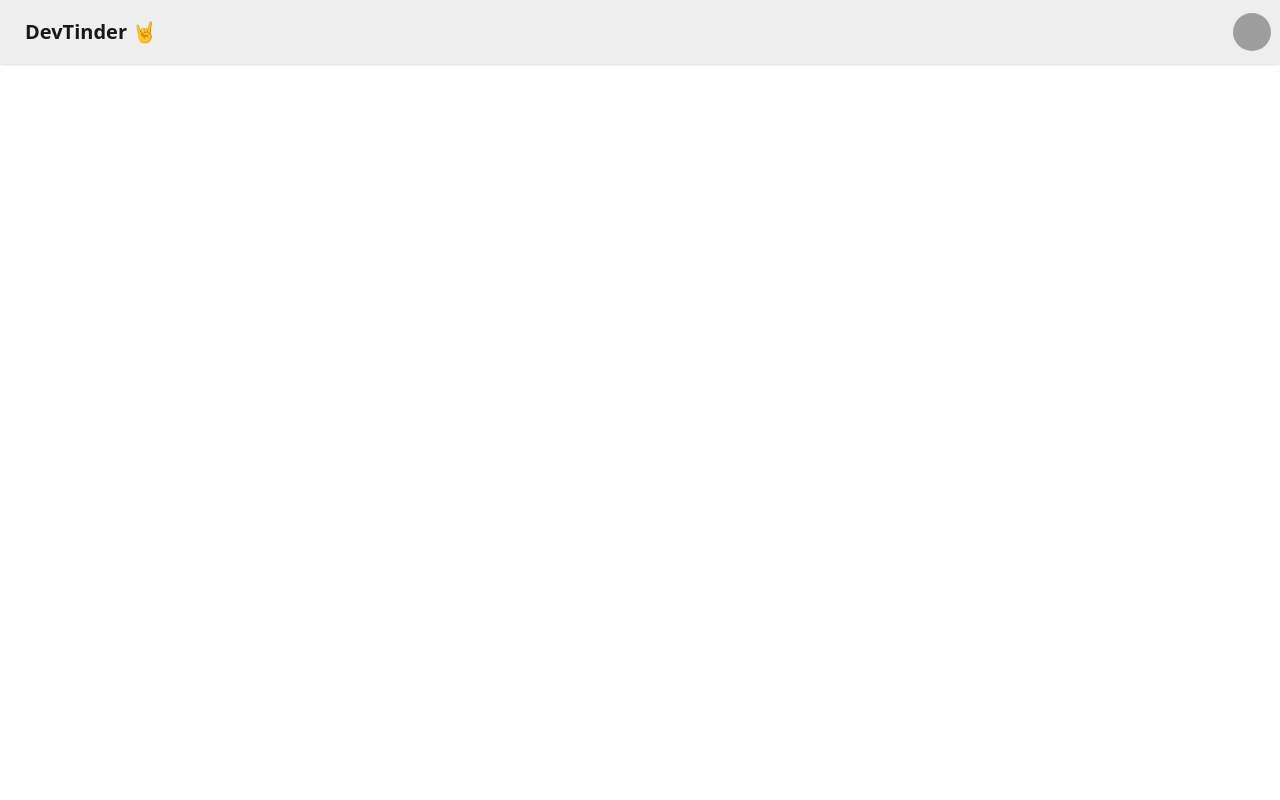
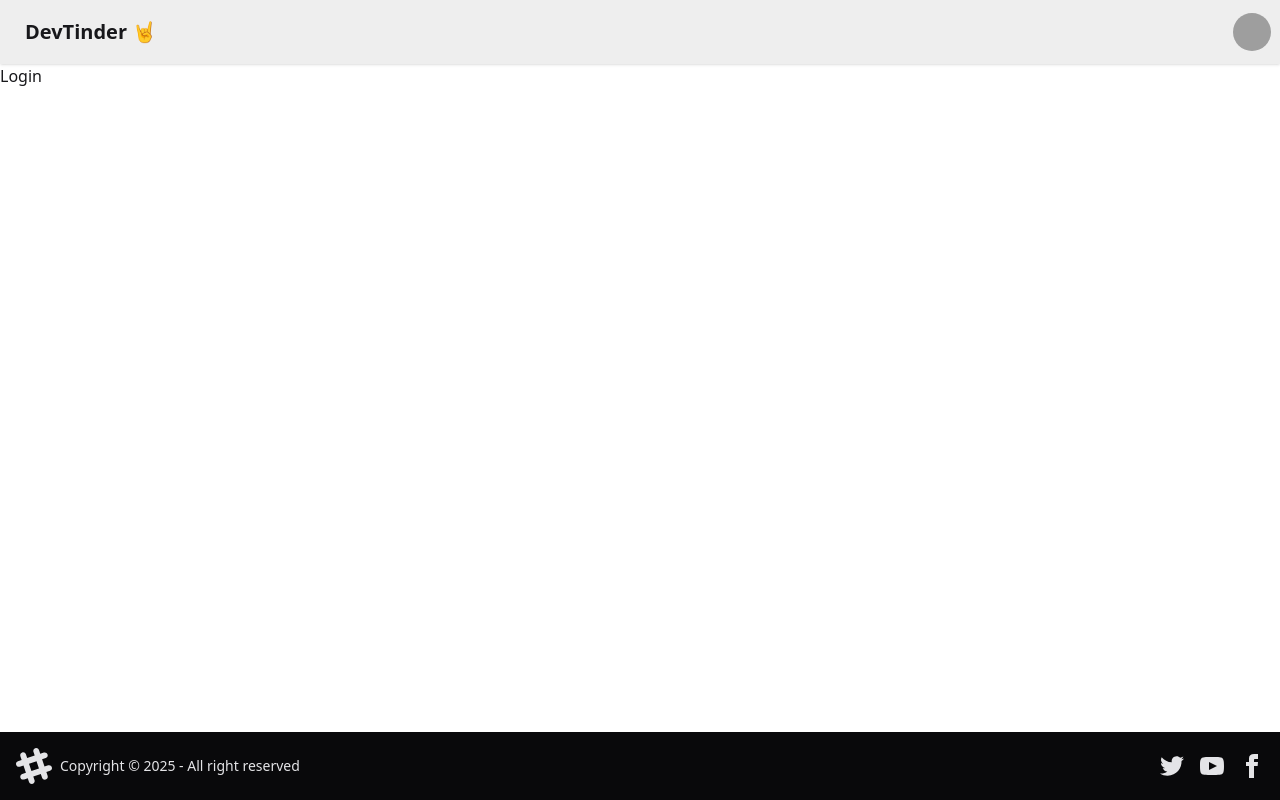
Before and after one commit to SrinivasM0474/DevTinder, a React (Vite) app: page /login in a window 1280 px wide. Built offline with nearby package versions, Linux system fonts and the light colour scheme; grey boxes are pictures that could not be loaded.

Commit message:
app and routing setup

```diff
--- a/package.json
+++ b/package.json
@@ -13,6 +13,7 @@
     "@tailwindcss/vite": "^4.1.7",
     "react": "^19.1.0",
     "react-dom": "^19.1.0",
+    "react-router-dom": "^7.6.0",
     "tailwindcss": "^4.1.7"
   },
   "devDependencies": {
--- a/src/App.jsx
+++ b/src/App.jsx
@@ -1,35 +1,20 @@
+import { BrowserRouter, Route, Routes } from "react-router-dom"
+import Body from "./Body"
+import Login from "./Login"
+import Profile from "./Profile"
+
 function App() {
 
   return (
     <>
-      <div className="navbar bg-base-300 shadow-sm">
-        <div className="flex-1">
-          <a className="btn btn-ghost text-xl">DevTinder 🤘</a>
-        </div>
-        <div className="flex gap-2">
-          <div className="dropdown dropdown-end">
-            <div tabIndex={0} role="button" className="btn btn-ghost btn-circle avatar">
-              <div className="w-10 rounded-full">
-                <img
-                  alt="Tailwind CSS Navbar component"
-                  src="https://img.daisyui.com/images/stock/photo-1534528741775-53994a69daeb.webp" />
-              </div>
-            </div>
-            <ul
-              tabIndex={0}
-              className="menu menu-sm dropdown-content bg-base-100 rounded-box z-1 mt-3 w-52 p-2 shadow">
-              <li>
-                <a className="justify-between">
-                  Profile
-                  <span className="badge">New</span>
-                </a>
-              </li>
-              <li><a>Settings</a></li>
-              <li><a>Logout</a></li>
-            </ul>
-          </div>
-        </div>
-      </div>
+      <BrowserRouter basename="/">
+        <Routes>
+          <Route path="/" element={<Body />}>
+            <Route path="/login" element={<Login />} />
+            <Route path="/profile" element={<Profile />} />
+          </Route>
+        </Routes>
+      </BrowserRouter>
     </>
   )
 }
--- /dev/null
+++ b/src/Body.jsx
@@ -0,0 +1,15 @@
+import { Outlet } from "react-router-dom"
+import NavBar from "./NavBar"
+import Footer from "./Footer"
+
+const Body = () => {
+    return (
+        <div>
+            <NavBar />
+            <Outlet />
+            <Footer />
+        </div>
+    )
+}
+
+export default Body
--- /dev/null
+++ b/src/Footer.jsx
@@ -0,0 +1,59 @@
+import React from 'react'
+
+const Footer = () => {
+    return (
+        <footer className="footer sm:footer-horizontal bg-neutral text-neutral-content items-center p-4 fixed bottom-0 ">
+            <aside className="grid-flow-col items-center">
+                <svg
+                    width="36"
+                    height="36"
+                    viewBox="0 0 24 24"
+                    xmlns="http://www.w3.org/2000/svg"
+                    fillRule="evenodd"
+                    clipRule="evenodd"
+                    className="fill-current">
+                    <path
+                        d="M22.672 15.226l-2.432.811.841 2.515c.33 1.019-.209 2.127-1.23 2.456-1.15.325-2.148-.321-2.463-1.226l-.84-2.518-5.013 1.677.84 2.517c.391 1.203-.434 2.542-1.831 2.542-.88 0-1.601-.564-1.86-1.314l-.842-2.516-2.431.809c-1.135.328-2.145-.317-2.463-1.229-.329-1.018.211-2.127 1.231-2.456l2.432-.809-1.621-4.823-2.432.808c-1.355.384-2.558-.59-2.558-1.839 0-.817.509-1.582 1.327-1.846l2.433-.809-.842-2.515c-.33-1.02.211-2.129 1.232-2.458 1.02-.329 2.13.209 2.461 1.229l.842 2.515 5.011-1.677-.839-2.517c-.403-1.238.484-2.553 1.843-2.553.819 0 1.585.509 1.85 1.326l.841 2.517 2.431-.81c1.02-.33 2.131.211 2.461 1.229.332 1.018-.21 2.126-1.23 2.456l-2.433.809 1.622 4.823 2.433-.809c1.242-.401 2.557.484 2.557 1.838 0 .819-.51 1.583-1.328 1.847m-8.992-6.428l-5.01 1.675 1.619 4.828 5.011-1.674-1.62-4.829z"></path>
+                </svg>
+                <p>Copyright © {new Date().getFullYear()} - All right reserved</p>
+            </aside>
+            <nav className="grid-flow-col gap-4 md:place-self-center md:justify-self-end">
+                <a>
+                    <svg
+                        xmlns="http://www.w3.org/2000/svg"
+                        width="24"
+                        height="24"
+                        viewBox="0 0 24 24"
+                        className="fill-current">
+                        <path
+                            d="M24 4.557c-.883.392-1.832.656-2.828.775 1.017-.609 1.798-1.574 2.165-2.724-.951.564-2.005.974-3.127 1.195-.897-.957-2.178-1.555-3.594-1.555-3.179 0-5.515 2.966-4.797 6.045-4.091-.205-7.719-2.165-10.148-5.144-1.29 2.213-.669 5.108 1.523 6.574-.806-.026-1.566-.247-2.229-.616-.054 2.281 1.581 4.415 3.949 4.89-.693.188-1.452.232-2.224.084.626 1.956 2.444 3.379 4.6 3.419-2.07 1.623-4.678 2.348-7.29 2.04 2.179 1.397 4.768 2.212 7.548 2.212 9.142 0 14.307-7.721 13.995-14.646.962-.695 1.797-1.562 2.457-2.549z"></path>
+                    </svg>
+                </a>
+                <a>
+                    <svg
+                        xmlns="http://www.w3.org/2000/svg"
+                        width="24"
+                        height="24"
+                        viewBox="0 0 24 24"
+                        className="fill-current">
+                        <path
+                            d="M19.615 3.184c-3.604-.246-11.631-.245-15.23 0-3.897.266-4.356 2.62-4.385 8.816.029 6.185.484 8.549 4.385 8.816 3.6.245 11.626.246 15.23 0 3.897-.266 4.356-2.62 4.385-8.816-.029-6.185-.484-8.549-4.385-8.816zm-10.615 12.816v-8l8 3.993-8 4.007z"></path>
+                    </svg>
+                </a>
+                <a>
+                    <svg
+                        xmlns="http://www.w3.org/2000/svg"
+                        width="24"
+                        height="24"
+                        viewBox="0 0 24 24"
+                        className="fill-current">
+                        <path
+                            d="M9 8h-3v4h3v12h5v-12h3.642l.358-4h-4v-1.667c0-.955.192-1.333 1.115-1.333h2.885v-5h-3.808c-3.596 0-5.192 1.583-5.192 4.615v3.385z"></path>
+                    </svg>
+                </a>
+            </nav>
+        </footer>
+    )
+}
+
+export default Footer
--- /dev/null
+++ b/src/Login.jsx
@@ -0,0 +1,9 @@
+import React from 'react'
+
+const Login = () => {
+    return (
+        <div>Login</div>
+    )
+}
+
+export default Login
--- /dev/null
+++ b/src/NavBar.jsx
@@ -0,0 +1,39 @@
+import { Link } from "react-router-dom"
+
+
+const NavBar = () => {
+    return (
+        <div>
+            <div className="navbar bg-base-300 shadow-sm">
+                <div className="flex-1">
+                    <a className="btn btn-ghost text-xl">DevTinder 🤘</a>
+                </div>
+                <div className="flex gap-2">
+                    <div className="dropdown dropdown-end">
+                        <div tabIndex={0} role="button" className="btn btn-ghost btn-circle avatar">
+                            <div className="w-10 rounded-full">
+                                <img
+                                    alt="Tailwind CSS Navbar component"
+                                    src="https://img.daisyui.com/images/stock/photo-1534528741775-53994a69daeb.webp" />
+                            </div>
+                        </div>
+                        <ul
+                            tabIndex={0}
+                            className="menu menu-sm dropdown-content bg-base-100 rounded-box z-1 mt-3 w-52 p-2 shadow">
+                            <li>
+                                <a className="justify-between">
+                                    Profile
+                                    <span className="badge">New</span>
+                                </a>
+                            </li>
+                            <li><Link to='/login'>Settings</Link></li>
+                            <li><Link to='/profile'>Logout</Link></li>
+                        </ul>
+                    </div>
+                </div>
+            </div>
+        </div>
+    )
+}
+
+export default NavBar
--- /dev/null
+++ b/src/Profile.jsx
@@ -0,0 +1,9 @@
+import React from 'react'
+
+const Profile = () => {
+    return (
+        <div>Profile</div>
+    )
+}
+
+export default Profile
```
Also changed, not shown: 1 other file (tests, documents, lock files or other folders).
